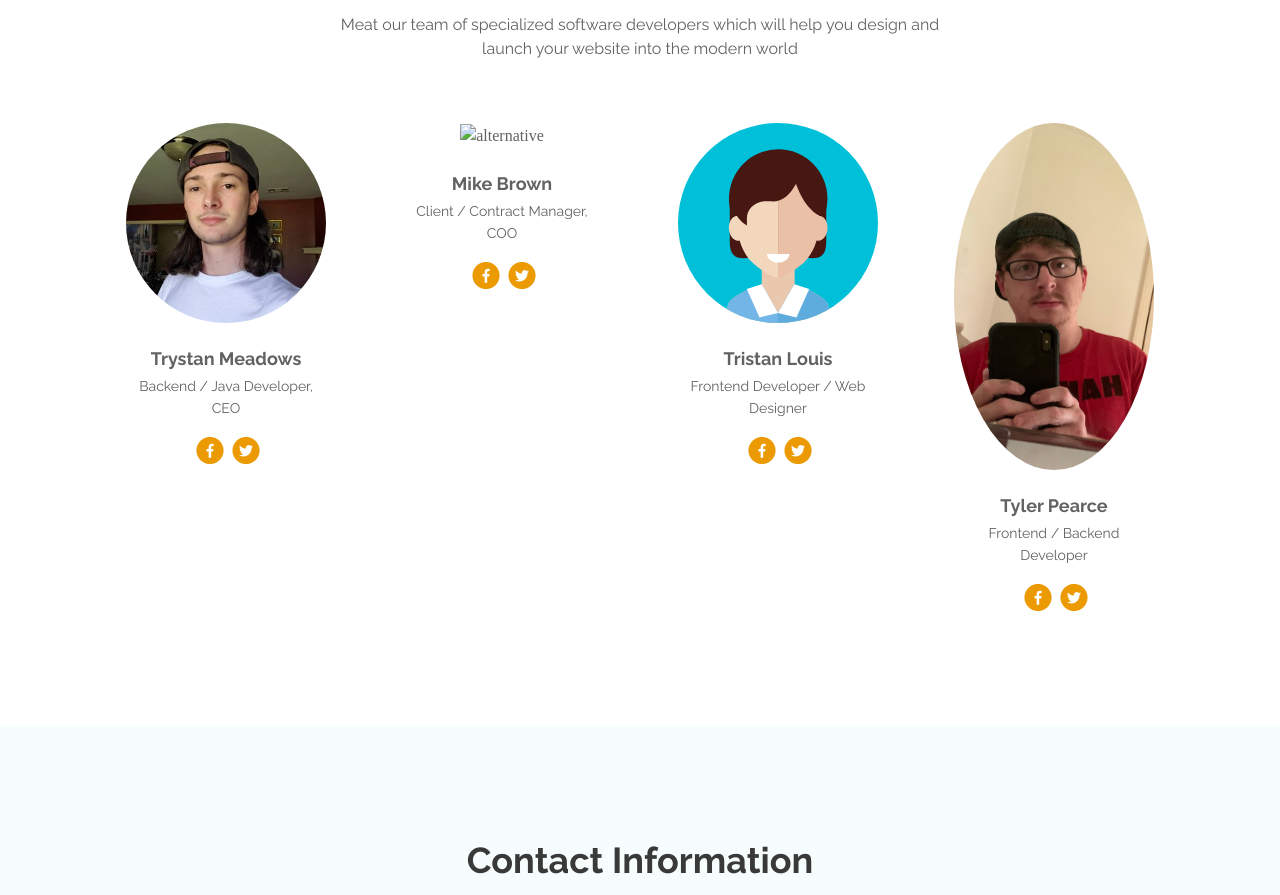
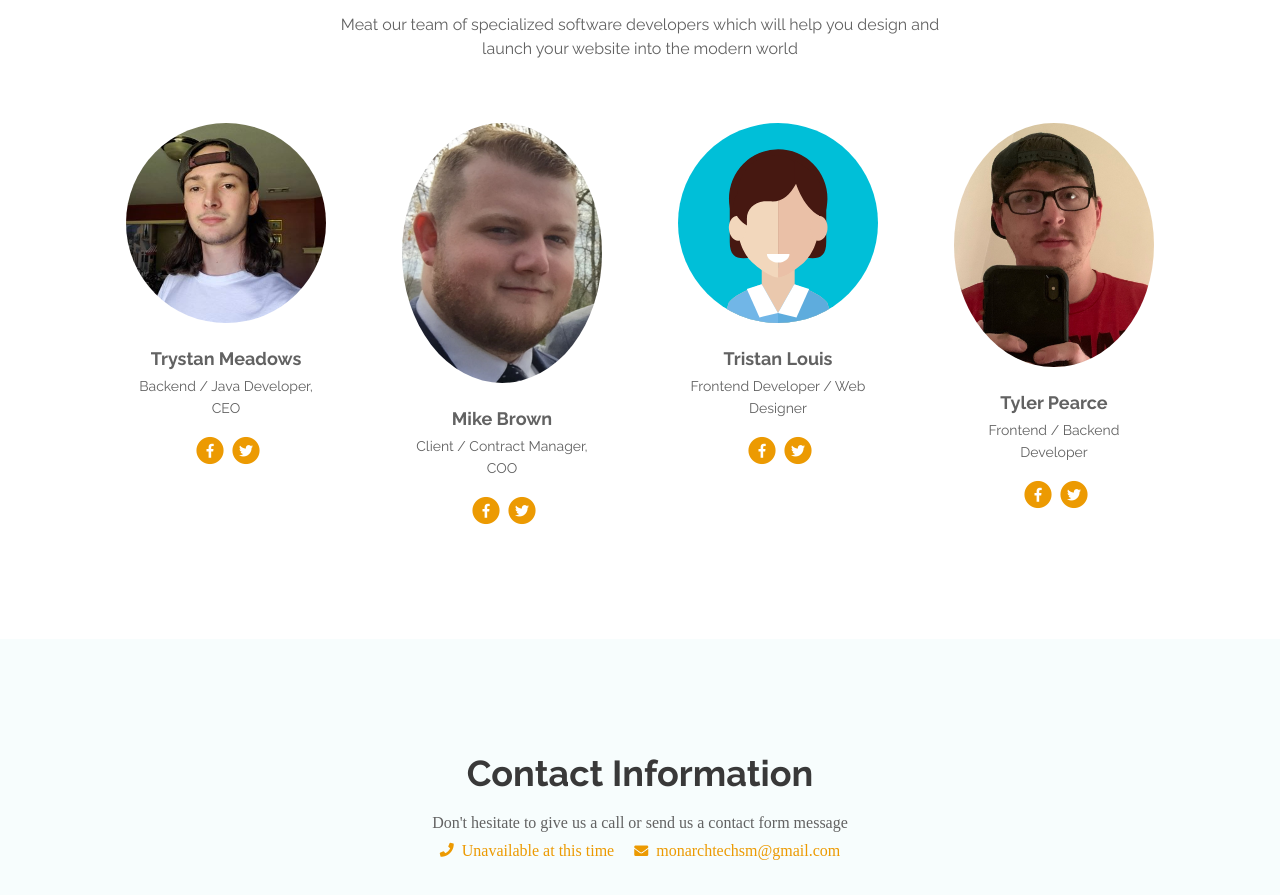
Before and after one commit to MonarchTechnologies/MonarchTechnologies.github.io, a plain HTML site: page web/index.html in a window 1280 px wide. Shown: the part 2743-3638 px from the top of the page. Drawn offline with Linux system fonts and the light colour scheme; files whose address does not match are found by name.

Commit message:
update - trystan

```diff
--- a/web/index.html
+++ b/web/index.html
@@ -551,7 +551,7 @@
                     <!-- Team Member -->
                     <div class="team-member">
                         <div class="image-wrapper">
-                            <img class="img-fluid" src="images/IDKWTI.bmp" alt="alternative">
+                            <img class="img-fluid" src="images/Mike2.jpg" alt="alternative">
                         </div>
                         <!-- end of image wrapper -->
                         <p class="p-large"><strong>Mike Brown</strong></p>
@@ -605,7 +605,7 @@
                     <!-- Team Member -->
                     <div class="team-member">
                         <div class="image-wrapper">
-                            <img class="img-fluid" src="images/Tyler.jpg" alt="alternative">
+                            <img class="img-fluid" src="images/Tyler2.jpg" alt="alternative">
                         </div>
                         <!-- end of image wrapper -->
                         <p class="p-large"><strong>Tyler Pearce</strong></p>
```
Also changed, not shown: web/images/Mike2.jpg (added), web/images/Tyler2.jpg (added).
